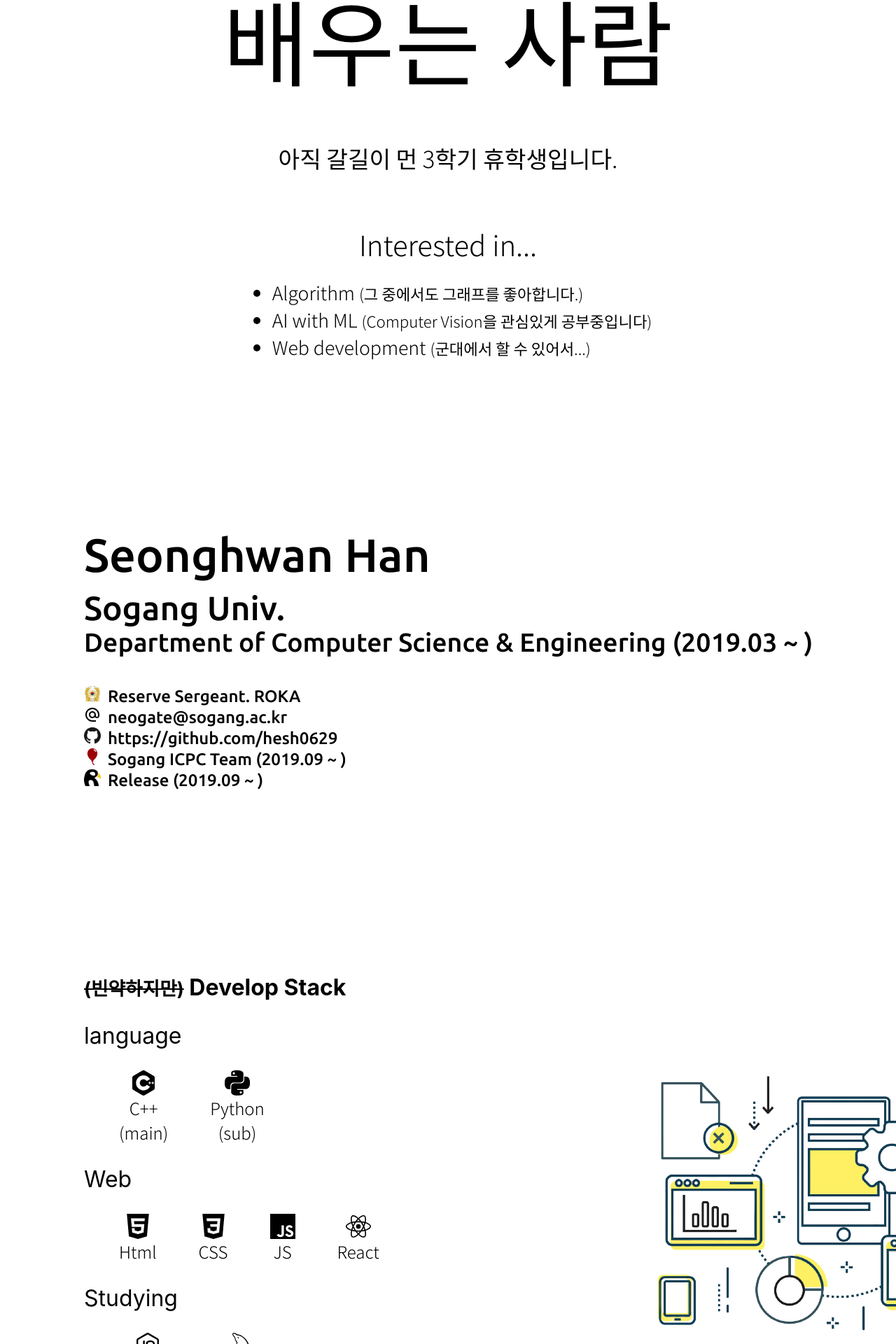
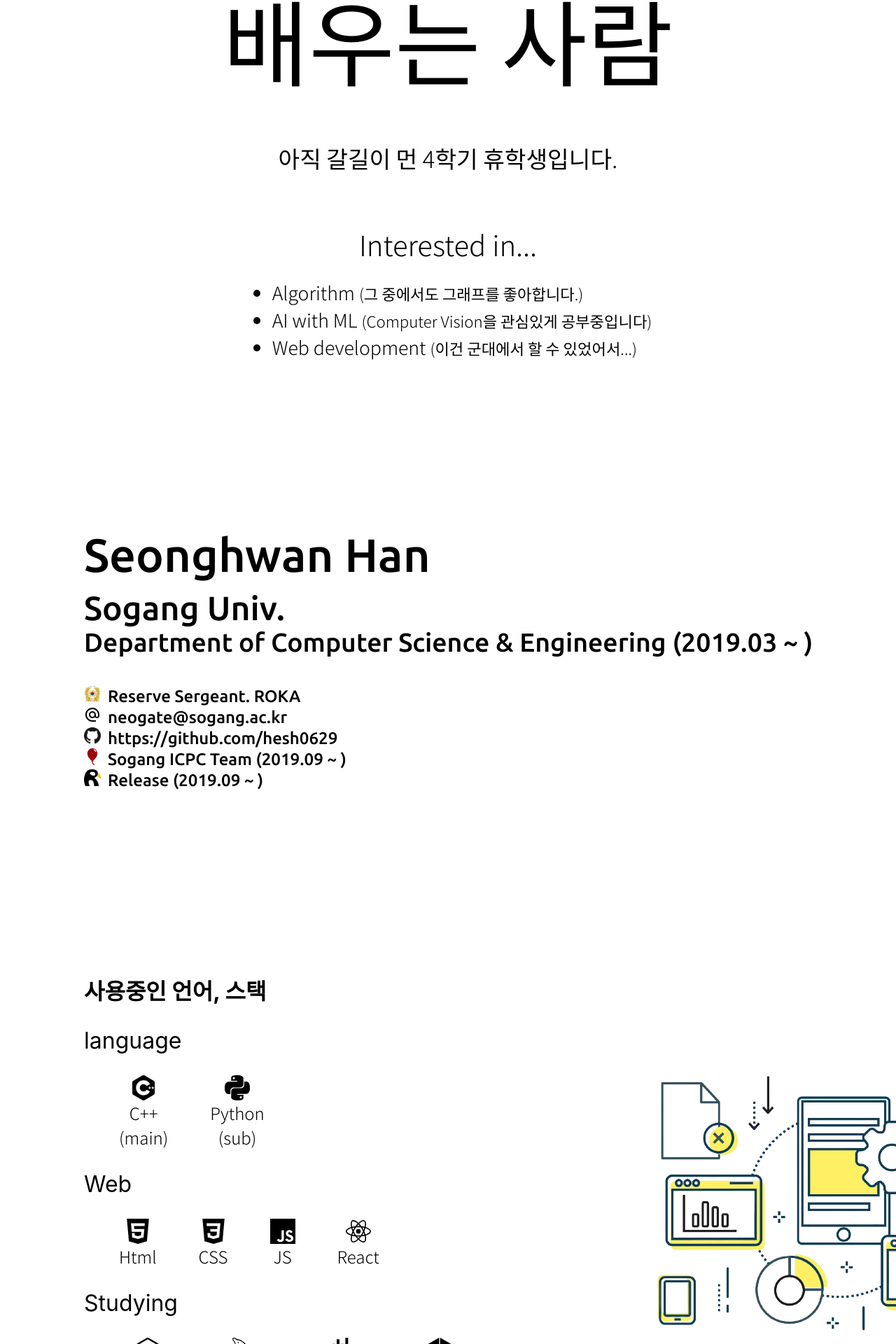
Before and after one commit to Hesh0629/blog_project, a React (Create React App) app: page / in a window 1280 px wide. Shown: the part 239-2159 px from the top of the page at 70% size. Built offline with nearby package versions, Linux system fonts and the light colour scheme; a web font is replaced by a local one.

Commit message:
edit stack and footer

```diff
--- a/src/components/home/DevStack.js
+++ b/src/components/home/DevStack.js
@@ -9,8 +9,8 @@ import {
 	SiJavascript,
 	SiReact,
 	SiNodedotjs,
-	//SiKeras,
-	//SiPandas,
+	SiPandas,
+	SiTensorflow
 } from 'react-icons/si';
 import { GrMysql } from 'react-icons/gr';
 import '../style/devStack.scss';
@@ -22,10 +22,7 @@ const DevStack = () => {
 			<img class="img" src={dataVector} alt="dataVector" {...effect2} />
 			<div {...effect}>
 				<h1 style={{ margin: '0', padding: '30px 0' }}>
-					<small>
-						<del>(빈약하지만)</del>
-					</small>{' '}
-					Develop Stack
+					사용중인 언어, 스택
 				</h1>
 				<div class="language">
 					<div class="title">language</div>
@@ -76,6 +73,14 @@ const DevStack = () => {
 							<GrMysql class="icon" />
 							MySQL
 						</div>
+						<div class="cmp">
+							<SiPandas class="icon" />
+							Pandas
+						</div>
+						<div class="cmp" style={{padding: '30px 10px'}}>
+							<SiTensorflow class="icon" />
+							TensorFlow
+						</div>
 					</div>
 				</div>
 			</div>
--- a/src/components/home/Footer.js
+++ b/src/components/home/Footer.js
@@ -5,7 +5,7 @@ const Footer = () => {
 		<>
 			<div class="footer">
 				<div class="text">
-					<div>Last update : 2021.12.26</div>
+					<div>Last update : 2022.03.04</div>
 					<div>How to Reach me : neogate@sogang.ac.kr</div>
 					<div>Edit with goormIDE☁️</div>
 					<a class="copyright" href="https://www.vecteezy.com/free-vector/statistics-icon">Statistics Icon Vectors by Vecteezy</a>
--- a/src/components/home/Introduce.js
+++ b/src/components/home/Introduce.js
@@ -9,7 +9,7 @@ const Introduce = () => {
 			<Header />
 			<div {...effect}>
 				<div class="big-text">배우는 사람</div>
-				<div class="small-text">아직 갈길이 먼 3학기 휴학생입니다.</div>
+				<div class="small-text">아직 갈길이 먼 4학기 휴학생입니다.</div>
 				<div class="interest">
 					<div style={{ margin: '0', textAlign: 'center', padding: '20px 0', fontSize: '30pt' }}>
 						Interested in...
@@ -24,7 +24,7 @@ const Introduce = () => {
 						<li>
 							Web development{' '}
 							<small>
-								(군대에서 할 수 있어서...)
+								(이건 군대에서 할 수 있었어서...)
 							</small>
 						</li>
 					</ul>
```
